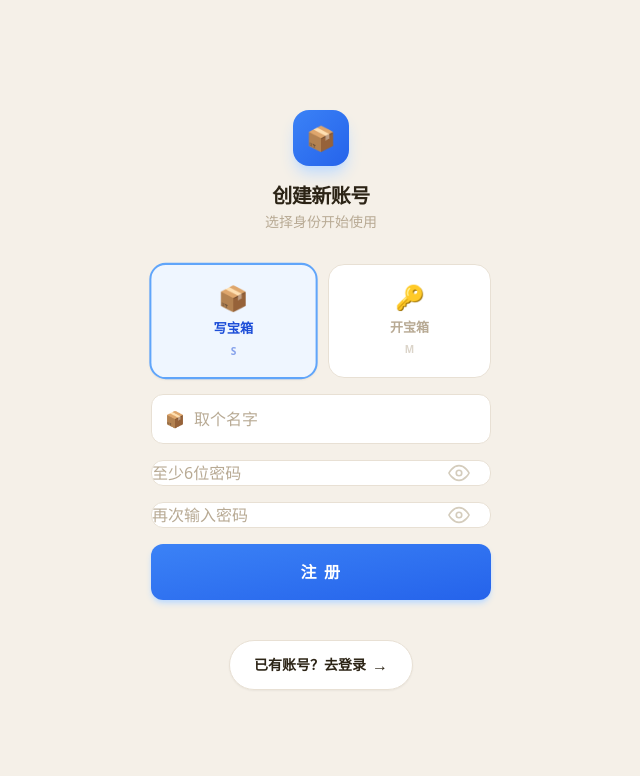
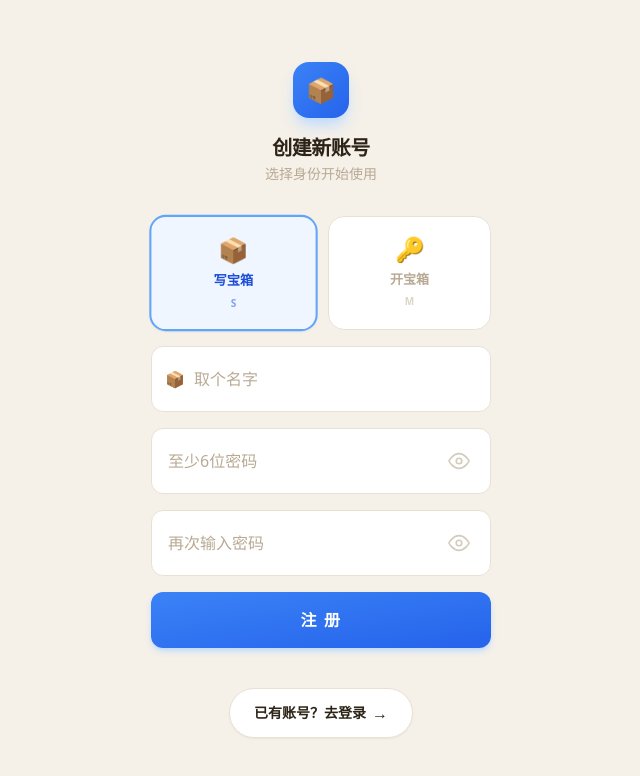
Before and after one commit to pingwu398-dev/treasure-box, a Next.js app: page /register in a window 1280 px wide. Shown: the top 776 px of the page, without its empty margins (319-959 px from the left). Built offline with nearby package versions, Linux system fonts and the light colour scheme.

Commit message:
所有输入框高度增大1.5倍 (py-3→py-5)

```diff
--- a/src/app/login/page.tsx
+++ b/src/app/login/page.tsx
@@ -35,14 +35,14 @@ export default function LoginPage() {
         {/* Form */}
         <div className="space-y-4">
           <input
-            className="input w-full"
+            className="input w-full px-4 py-5"
             placeholder="用户名"
             value={username}
             onChange={(e) => setUsername(e.target.value)}
           />
           <div className="relative">
             <input
-              className="input w-full px-4 py-3 pr-[54px]"
+              className="input w-full px-4 py-5 pr-[54px]"
               placeholder="密码"
               type={showPwd ? "text" : "password"}
               value={password}
--- a/src/app/opened/page.tsx
+++ b/src/app/opened/page.tsx
@@ -47,13 +47,13 @@ export default function OpenedFeedPage() {
         {/* Search */}
         <div className="flex gap-2">
           <input
-            className="input flex-1 px-3 py-3 text-sm"
+            className="input flex-1 px-3 py-5 text-sm"
             placeholder="🔍 S 用户名"
             value={ownerQuery}
             onChange={(e) => setOwnerQuery(e.target.value)}
           />
           <input
-            className="input flex-1 px-3 py-3 text-sm"
+            className="input flex-1 px-3 py-5 text-sm"
             placeholder="🔑 M 用户名"
             value={openerQuery}
             onChange={(e) => setOpenerQuery(e.target.value)}
--- a/src/app/register/page.tsx
+++ b/src/app/register/page.tsx
@@ -69,7 +69,7 @@ export default function RegisterPage() {
           {/* Inputs */}
           <div className="relative">
             <input
-              className="input w-full px-4 py-3 pl-[42px]"
+              className="input w-full px-4 py-5 pl-[42px]"
               placeholder="取个名字"
               value={username} onChange={(e) => setUsername(e.target.value)}
             />
@@ -77,7 +77,7 @@ export default function RegisterPage() {
           </div>
           <div className="relative">
             <input
-              className="input w-full pr-[54px]"
+              className="input w-full px-4 py-5 pr-[54px]"
               placeholder="至少6位密码"
               type={showPwd ? "text" : "password"}
               value={password} onChange={(e) => setPassword(e.target.value)}
@@ -86,7 +86,7 @@ export default function RegisterPage() {
           </div>
           <div className="relative">
             <input
-              className="input w-full pr-[54px]"
+              className="input w-full px-4 py-5 pr-[54px]"
               placeholder="再次输入密码"
               type={showPwd2 ? "text" : "password"}
               value={password2} onChange={(e) => setPassword2(e.target.value)}
--- a/src/components/AdminUsersTable.tsx
+++ b/src/components/AdminUsersTable.tsx
@@ -35,7 +35,7 @@ export function AdminUsersTable(props: { initialUsers: UserRow[] }) {
 
       <div className="relative">
         <input
-          className="input px-4 py-3 pl-[34px] text-sm"
+          className="input px-4 py-5 pl-[34px] text-sm"
           placeholder="搜索用户名…"
           value={search}
           onChange={(e) => setSearch(e.target.value)}
--- a/src/components/SUserSearch.tsx
+++ b/src/components/SUserSearch.tsx
@@ -26,7 +26,7 @@ export function SUserSearch() {
     <div className="space-y-2.5">
       <div className="relative">
         <input
-          className="input px-4 py-3 pl-[38px] text-sm"
+          className="input px-4 py-5 pl-[38px] text-sm"
           placeholder="搜索写宝箱的人…"
           value={query}
           onChange={(e) => setQuery(e.target.value)}
```
